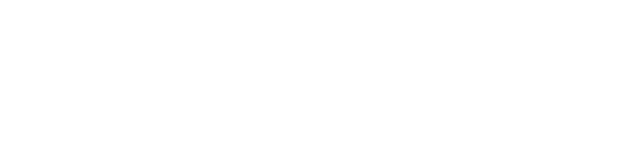
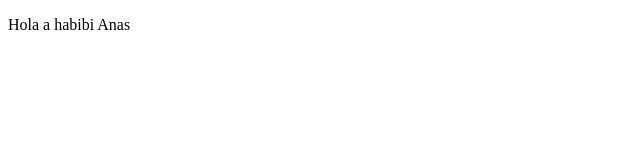
Before and after one commit to anaschem1234/Libro-rich-poor, a plain HTML site: page index.html in a window 1280 px wide. Shown: the whole page, without its empty margins (0-640 px from the left). Drawn offline with Linux system fonts and the light colour scheme.

Commit message:
Añadir un parrafo

```diff
--- a/index.html
+++ b/index.html
@@ -6,6 +6,6 @@
     <title>Rich dad Poor dad</title>
 </head>
 <body>
-
+     <p>Hola a habibi Anas</p>
 </body>
 </html>
```
